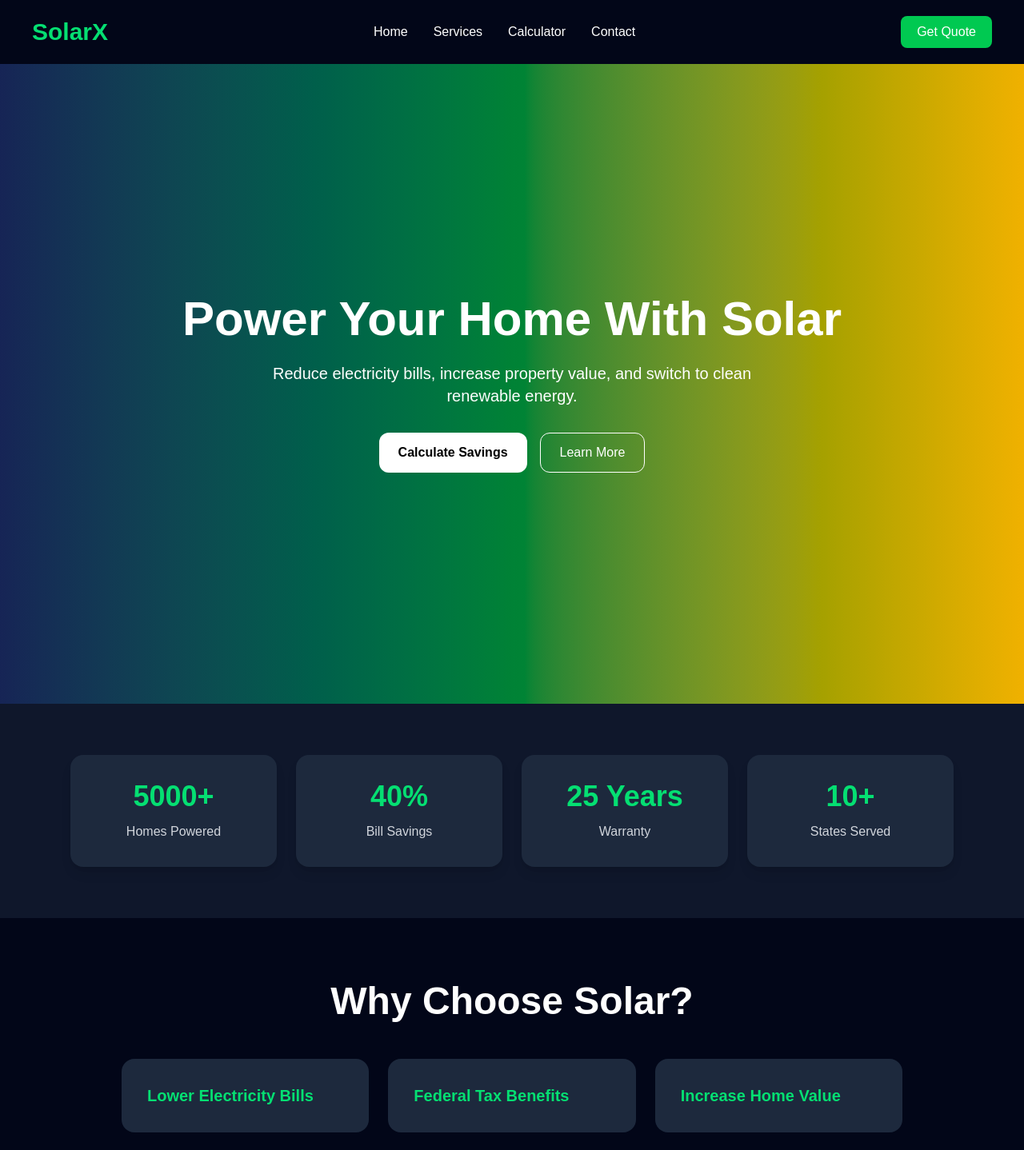
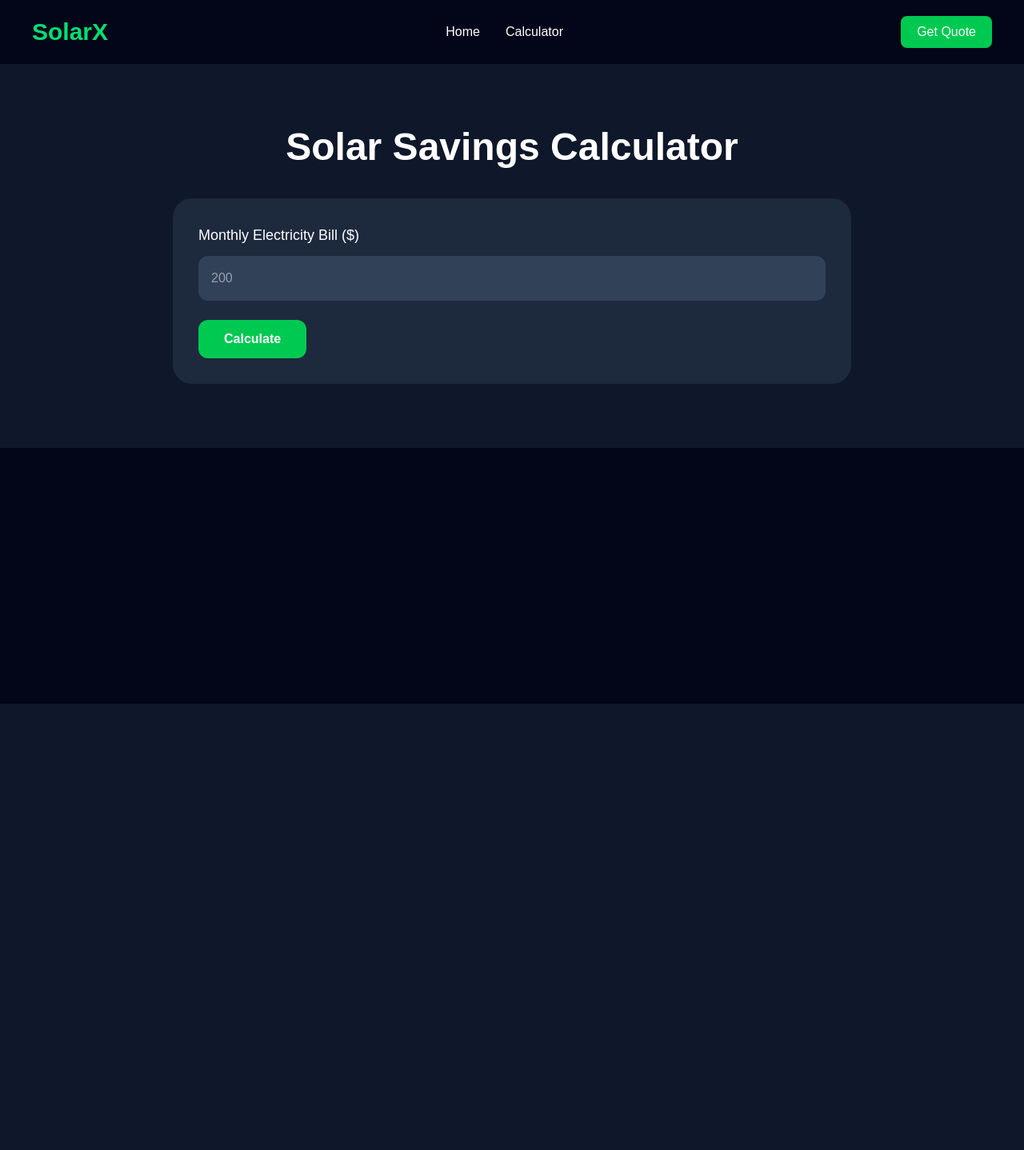
Before and after one commit to rahulsingh81069/solar-energy-website, a React (Vite) app: page /calculator in a window 1280 px wide. Shown: the top 1438 px of the page at 80% size. After the commit the page ends 880 px from the top, so only its background shows below. Built offline with nearby package versions, Linux system fonts and the light colour scheme.

Commit message:
Added routing and calculator page

```diff
--- a/src/App.jsx
+++ b/src/App.jsx
@@ -1,18 +1,26 @@
+import { BrowserRouter, Routes, Route } from "react-router-dom";
+
 import Navbar from "./components/Navbar";
-import Hero from "./components/Hero";
-import Stats from "./components/Stats";
-import Features from "./components/Features";
-import Calculator from "./components/Calculator";
+
+import Home from "./pages/Home";
+import CalculatorPage from "./pages/CalculatorPage";
 
 function App() {
   return (
-    <>
+    <BrowserRouter>
+
       <Navbar />
-      <Hero />
-      <Stats />
-      <Features />
-      <Calculator />
-    </>
+
+      <Routes>
+        <Route path="/" element={<Home />} />
+
+        <Route
+          path="/calculator"
+          element={<CalculatorPage />}
+        />
+      </Routes>
+
+    </BrowserRouter>
   );
 }
 
--- a/src/components/Navbar.jsx
+++ b/src/components/Navbar.jsx
@@ -1,21 +1,26 @@
+import { Link } from "react-router-dom";
+
 export default function Navbar() {
   return (
     <nav className="flex justify-between items-center px-10 py-5 bg-slate-950">
 
-      <div>
-        <h1 className="text-3xl font-bold text-green-400">
-          SolarX
-        </h1>
+      <h1 className="text-3xl font-bold text-green-400">
+        SolarX
+      </h1>
+
+      <div className="flex gap-8">
+
+        <Link to="/" className="hover:text-green-400">
+          Home
+        </Link>
+
+        <Link to="/calculator" className="hover:text-green-400">
+          Calculator
+        </Link>
+
       </div>
 
-      <div className="hidden md:flex gap-8">
-        <a href="#home" className="text-white hover:text-green-400">Home</a>
-        <a href="#services" className="text-white hover:text-green-400">Services</a>
-        <a href="#calculator" className="text-white hover:text-green-400">Calculator</a>
-        <a href="#contact" className="text-white hover:text-green-400">Contact</a>
-      </div>
-
-      <button className="bg-green-500 px-5 py-2 rounded-lg hover:bg-green-600">
+      <button className="bg-green-500 px-5 py-2 rounded-lg">
         Get Quote
       </button>
 
--- a/src/pages/CalculatorPage.jsx
+++ b/src/pages/CalculatorPage.jsx
@@ -1,5 +1,9 @@
 import Calculator from "../components/Calculator";
 
 export default function CalculatorPage() {
-  return <Calculator />;
+  return (
+    <div className="min-h-screen bg-slate-950">
+      <Calculator />
+    </div>
+  );
 }
```
